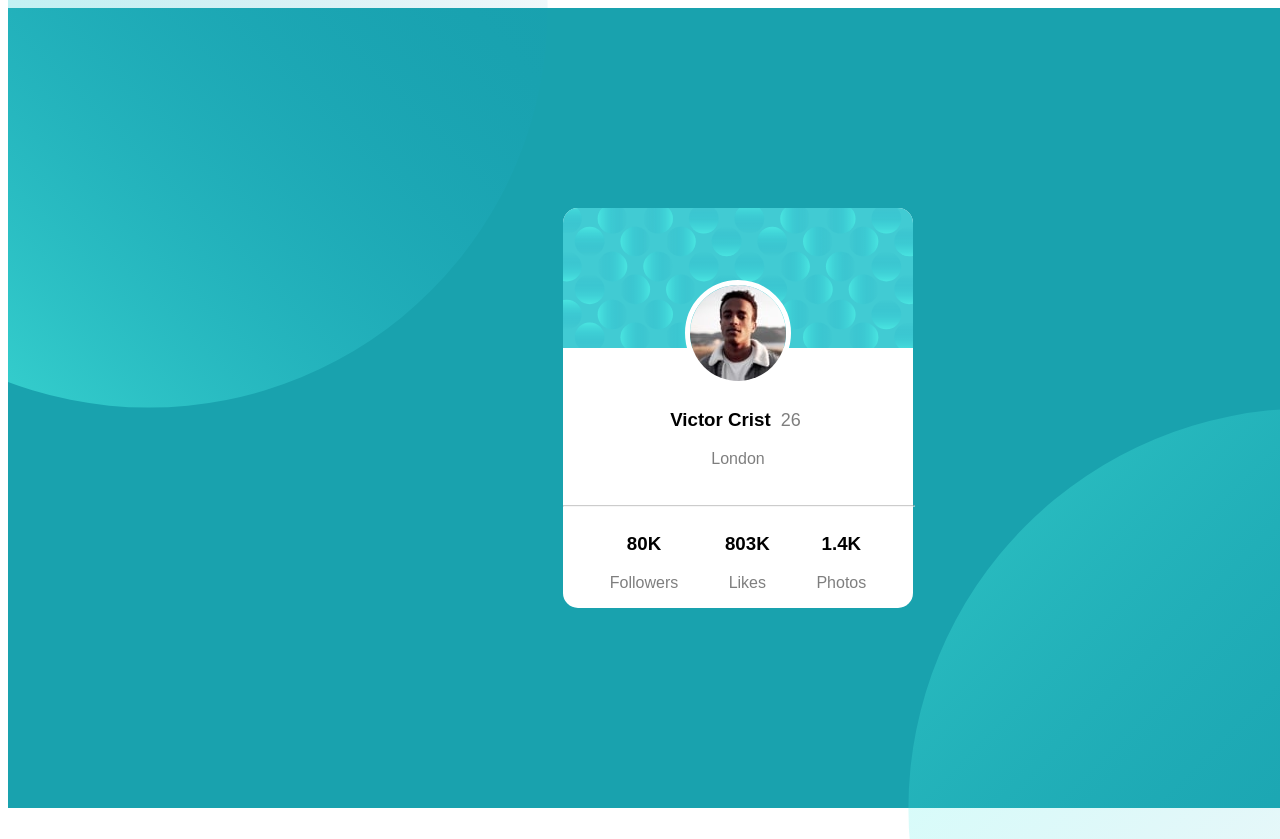
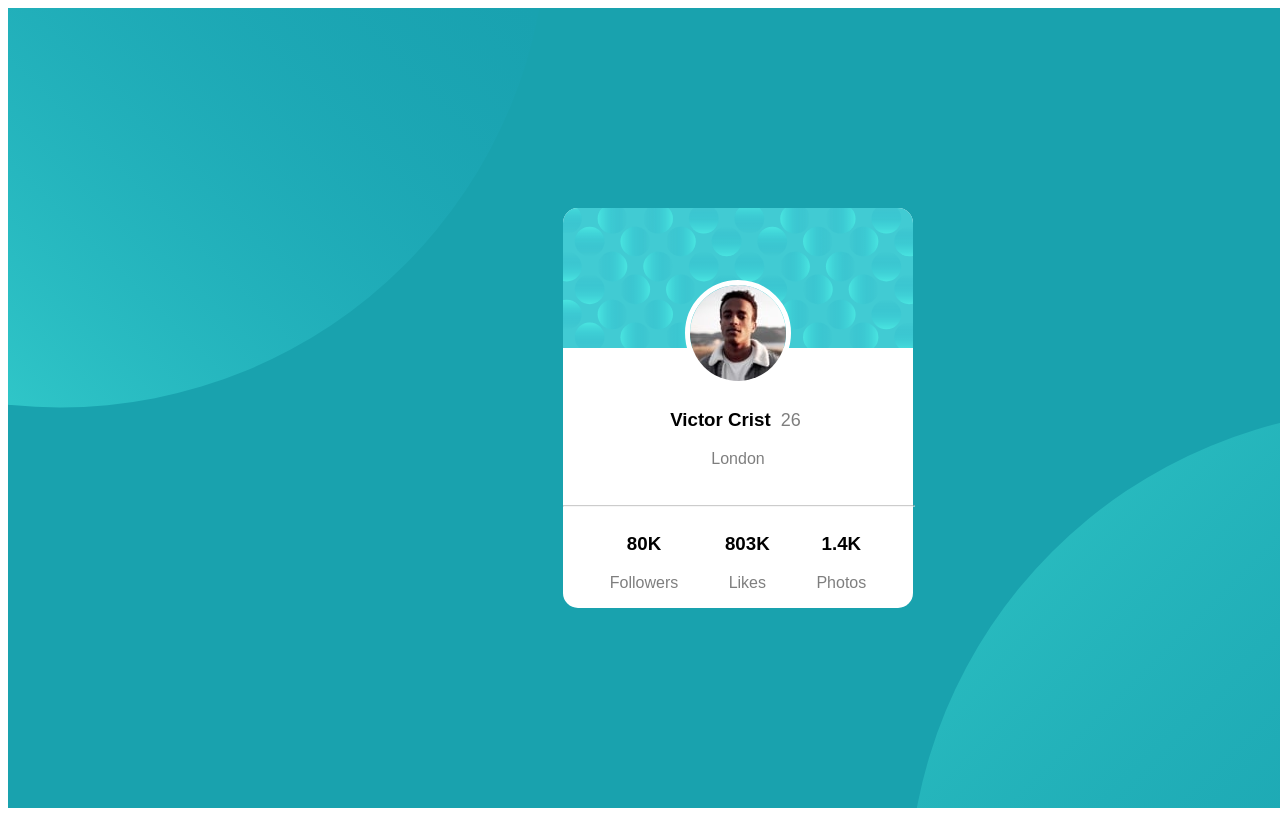
Before and after one commit to abedabohasan/profile-card, a plain HTML site: page index.html in a window 1280 px wide. Shown: the top 839 px of the page. After the commit the page ends 816 px from the top, so only its background shows below. Drawn offline with Linux system fonts and the light colour scheme.

Commit message:
i fixed the overflow

```diff
--- a/CSS/main.css
+++ b/CSS/main.css
@@ -13,22 +13,22 @@
 .main .top-ball {
     grid-area: pott;
     width: 100%;
-    height: 100%;
-    background-image: url(../images/bg-pattern-top.svg);
+    height: 50%;
     background-size: cover;
     position: absolute;
     bottom: 50%;
     transform: rotate(180deg);
+    overflow: hidden;
 }
 
 .main .bottom-ball {
     grid-area: bott;
     width: 100%;
-    height: 100%;
-    background-image: url(../images/bg-pattern-bottom.svg);
+    height: 50%;
     background-size: cover;
     position: absolute;
     top: 50%;
+    overflow: hidden;
 }
 
 .card {
--- a/index.html
+++ b/index.html
@@ -12,8 +12,8 @@
 </head>
 <body>
   <div class="main">
-    <div class="top-ball"></div>
-    <div class="bottom-ball"></div>
+    <div class="top-ball"><img src="images/bg-pattern-top.svg" alt=""></div>
+    <div class="bottom-ball"><img src="images/bg-pattern-bottom.svg" alt=""></div>
     <div class="card">
       <div class="vector">
         <img src="images/bg-pattern-card.svg" alt="" class="vector-background">
```
